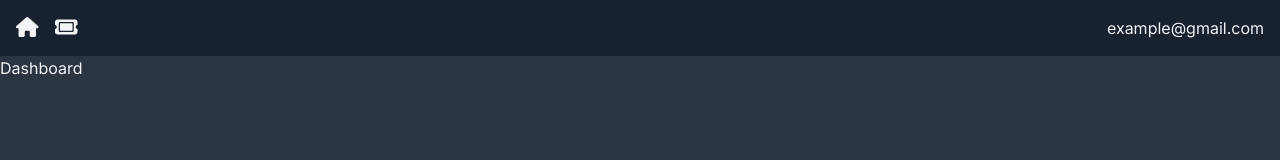
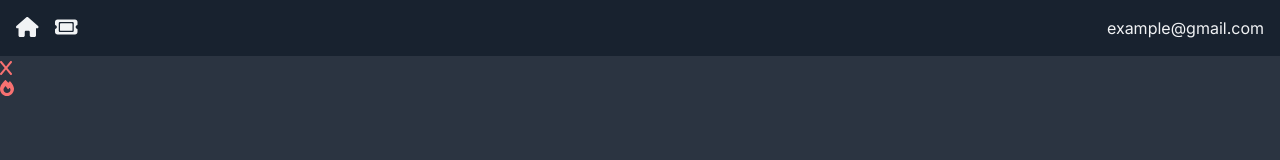
Before and after one commit to SzenftnerGergely/ticketing-app, a Next.js app: page / in a window 1280 px wide. Shown: the top 160 px of the page. Built offline with nearby package versions, Linux system fonts and the light colour scheme.

Commit message:
TicketCard, ProgressDisplay & PriorityDisplay components created, boilerplate code added

```diff
--- /dev/null
+++ b/app/(components)/PriorityDisplay.tsx
@@ -0,0 +1,12 @@
+import { faFire } from '@fortawesome/free-solid-svg-icons/faFire'
+import { FontAwesomeIcon } from '@fortawesome/react-fontawesome'
+
+const PriorityDisplay = () => {
+  return (
+    <div className='flex justify-start align-baseline'>
+      <FontAwesomeIcon icon={faFire} className='text-red-400' />
+    </div>
+  )
+}
+
+export default PriorityDisplay
--- /dev/null
+++ b/app/(components)/ProgressDisplay.tsx
@@ -0,0 +1,12 @@
+
+const ProgressDisplay = () => {
+  return (
+    <div className="w-full bg-gray-200 rounded-full h-2.5">
+      <div className="bg-blue-600 h-2.5 rounded-full" style={{width: "75%"}}>
+
+      </div>
+    </div>
+  )
+}
+
+export default ProgressDisplay
--- /dev/null
+++ b/app/(components)/TicketCard.tsx
@@ -0,0 +1,13 @@
+import DeleteBlock from './DeleteBlock'
+import PriorityDisplay from './PriorityDisplay'
+
+const TicketCard = () => {
+  return (
+    <div>
+      <DeleteBlock />
+      <PriorityDisplay />
+    </div>
+  )
+}
+
+export default TicketCard
--- a/app/page.tsx
+++ b/app/page.tsx
@@ -1,9 +1,9 @@
-import React from 'react'
+import TicketCard from './(components)/TicketCard'
 
 const Daschboard = () => {
   return (
     <div>
-      Dashboard
+      <TicketCard />
     </div>
   )
 }
```
